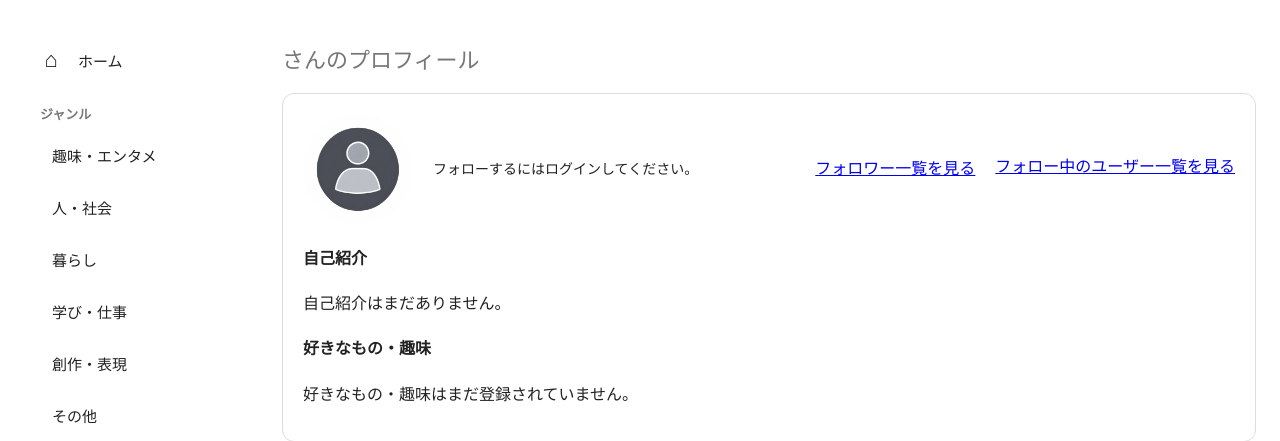
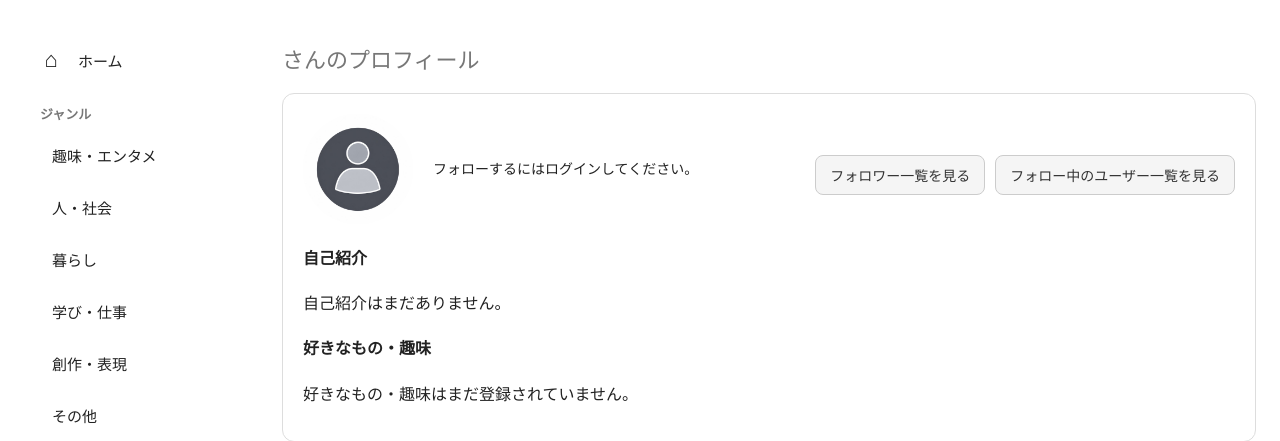
Before and after one commit to sat0816har-cpu/django_app, a Django app: template templates/articles/public_profile.html in a window 1280 px wide. Shown: the part 81-522 px from the top of the page. Run offline with Django 4.2, Linux system fonts and the light colour scheme; the template is opened without the code that fills it, so the values that code supplies are empty.

Commit message:
Refactor follower and following links layout

```diff
--- a/templates/articles/public_profile.html
+++ b/templates/articles/public_profile.html
@@ -172,17 +172,21 @@
     {% endif %}
 </div>
 
-        <p style="margin-top: 12px;">
-    <a href="{% url 'follower_list' profile_user.username %}">
+
+<div style="display: flex; flex-wrap: wrap; gap: 10px; margin-top: 12px;">
+
+    <a href="{% url 'follower_list' profile_user.username %}"
+       style="display: inline-block; padding: 9px 14px; border: 1px solid #cccccc; border-radius: 8px; background-color: #f5f5f5; color: #333333; text-decoration: none; font-size: 14px;">
         フォロワー一覧を見る
     </a>
-</p>
 
-                <p style="margin-top: 8px;">
-            <a href="{% url 'following_list' profile_user.username %}">
-                フォロー中のユーザー一覧を見る
-            </a>
-        </p>
+    <a href="{% url 'following_list' profile_user.username %}"
+       style="display: inline-block; padding: 9px 14px; border: 1px solid #cccccc; border-radius: 8px; background-color: #f5f5f5; color: #333333; text-decoration: none; font-size: 14px;">
+        フォロー中のユーザー一覧を見る
+    </a>
+
+</div>
+
 
 
     </div>
```
